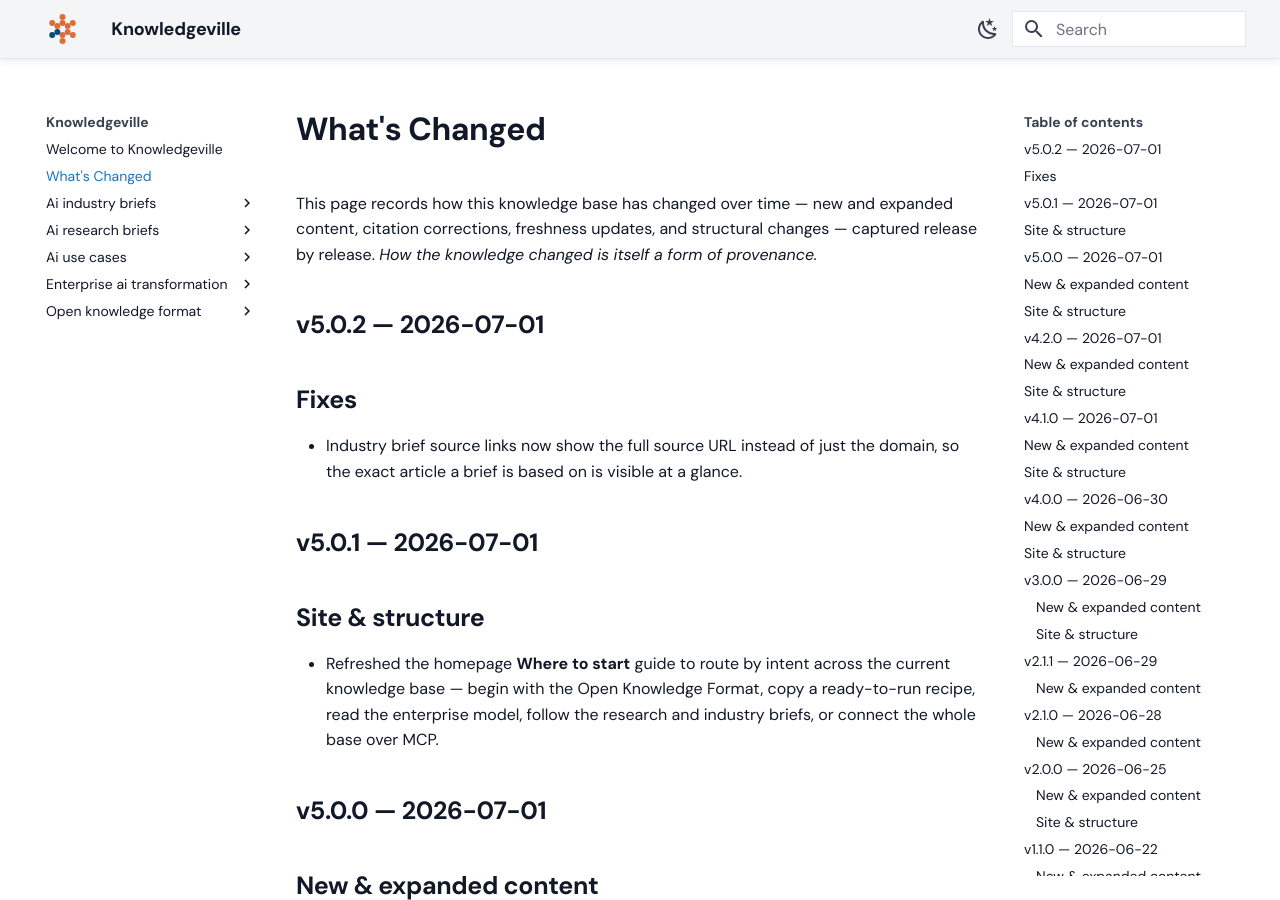
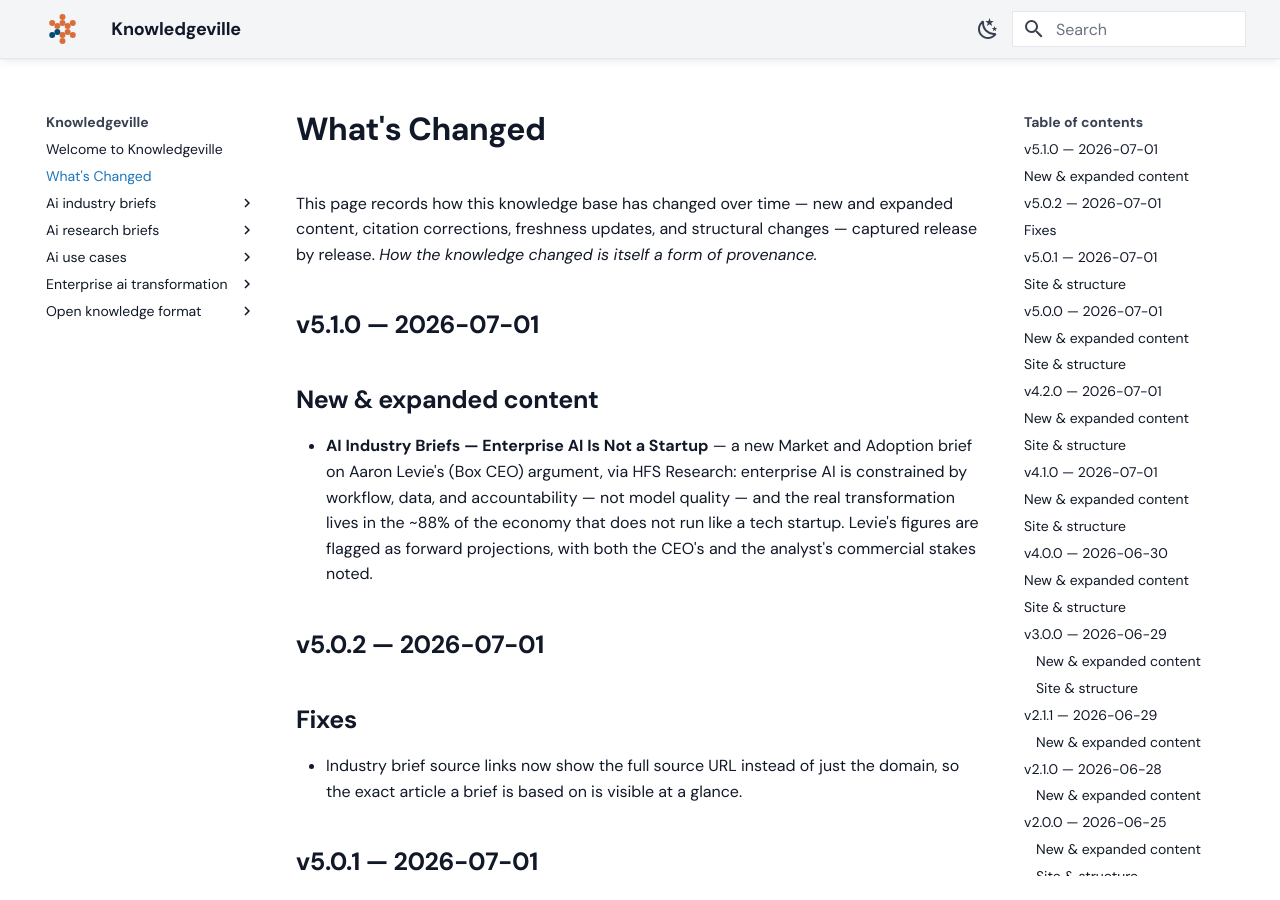
Before and after one commit to grandaha/knowledgeville, an MkDocs documentation site: the page built from published/changelog.md, in a window 1280 px wide and 900 px high. Built offline with MkDocs 1.6.1 and Material for MkDocs 9.7.7, drawn with Linux system fonts in a browser that asks for light colours; some web fonts are replaced.

Commit message:
Publish: sync content from workspace

```diff
--- a/published/changelog.md
+++ b/published/changelog.md
@@ -10,6 +10,12 @@ appendix: true
 <!-- generated from GitHub Releases by scripts/build_changelog.py — do not edit -->
 
 This page records how this knowledge base has changed over time — new and expanded content, citation corrections, freshness updates, and structural changes — captured release by release. *How the knowledge changed is itself a form of provenance.*
+
+## v5.1.0 — 2026-07-01
+
+## New & expanded content
+
+- **AI Industry Briefs — Enterprise AI Is Not a Startup** — a new Market and Adoption brief on Aaron Levie's (Box CEO) argument, via HFS Research: enterprise AI is constrained by workflow, data, and accountability — not model quality — and the real transformation lives in the ~88% of the economy that does not run like a tech startup. Levie's figures are flagged as forward projections, with both the CEO's and the analyst's commercial stakes noted.
 
 ## v5.0.2 — 2026-07-01
 
```
Also changed, not shown: 1 other file.
